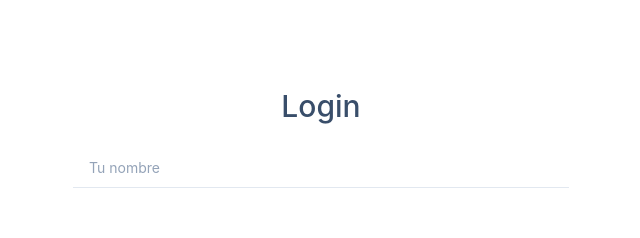
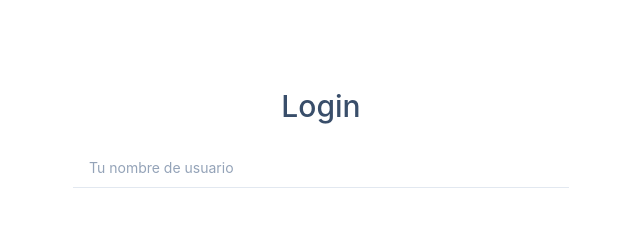
Before and after one commit to gervy2299/Project-tecnologiaWeb, a React (Create React App) app: page /login in a window 1280 px wide. Shown: the top 238 px of the page, without its empty margins (583-1223 px from the left). Built offline with nearby package versions, Linux system fonts and the light colour scheme.

Commit message:
Add status to CardServiceCheck

```diff
--- a/src/auth/pages/LoginPage.js
+++ b/src/auth/pages/LoginPage.js
@@ -56,7 +56,7 @@ export const LoginPage = () => {
                                     <input
                                         id="id-b04"
                                         type="text"
-                                        placeholder="Tu nombre"
+                                        placeholder="Tu nombre de usuario"
                                         className="peer relative h-10 w-full border-b border-slate-200 px-4 text-sm text-slate-500 placeholder-transparent outline-none transition-all autofill:bg-white invalid:border-pink-500 invalid:text-pink-500 focus:border-sky-500 focus:outline-none invalid:focus:border-pink-500 focus-visible:outline-none disabled:cursor-not-allowed disabled:bg-slate-50 disabled:text-slate-400"
                                         name="username"
                                         value={username}
@@ -66,7 +66,7 @@ export const LoginPage = () => {
                                         htmlFor="id-b04"
                                         className="absolute left-2 -top-2 z-[1] cursor-text px-2 text-xs text-slate-400 transition-all before:absolute before:top-0 before:left-0 before:z-[-1] before:block before:h-full before:w-full before:bg-white before:transition-all peer-placeholder-shown:top-2.5 peer-placeholder-shown:text-sm peer-required:after:text-pink-500 peer-required:after:content-['\u*'] peer-invalid:text-pink-500 peer-focus:-top-2 peer-focus:cursor-default peer-focus:text-xs peer-focus:text-sky-500 peer-invalid:peer-focus:text-pink-500 peer-disabled:cursor-not-allowed peer-disabled:text-slate-400 peer-disabled:before:bg-transparent"
                                     >
-                                        Tu nombre
+                                        Tu nombre de usuario
                                     </label>
                                 </div>
                             </div>
--- a/src/serviceAPP/components/CardServiceCheck.js
+++ b/src/serviceAPP/components/CardServiceCheck.js
@@ -19,7 +19,8 @@ export const CardServiceCheck = () => {
                         <div className="mt-5 mb-10 overflow-hidden rounded bg-white text-slate-500 shadow-md shadow-slate-200" key={check.id}>
 
                             <div className="p-6">
-                                <header className="mb-4 flex gap-4">
+                                <section className="mb-4 flex justify-between gap-4">
+                                    <div className="flex gap-4">
                                         <img
                                             src={internet}
                                             alt="user name"
@@ -34,7 +35,34 @@ export const CardServiceCheck = () => {
                                                 Creado el {formatDate(check.created_date)}
                                             </p>
                                         </div>
-                                </header>
+                                    </div>
+                                    {
+                                        check.status === "Up" ? (
+                                            <>
+
+
+                                                <span className="badge p-3 bg-green-500 text-white border-green-500">
+                                                    <svg xmlns="http://www.w3.org/2000/svg" fill="none" viewBox="0 0 24 24" strokeWidth={1.5} stroke="currentColor" className="w-6 h-6">
+                                                        <path strokeLinecap="round" strokeLinejoin="round" d="M12 19.5v-15m0 0l-6.75 6.75M12 4.5l6.75 6.75" />
+                                                    </svg>
+                                                    Servicicio activo
+                                                </span>
+
+                                            </>
+                                        ) :
+                                            (
+                                                <>
+                                                    <span className="badge py-3 bg-red-500 text-white border-red-500">
+                                                        <svg xmlns="http://www.w3.org/2000/svg" fill="none" viewBox="0 0 24 24" strokeWidth={1.5} stroke="currentColor" className="w-6 h-6">
+                                                            <path strokeLinecap="round" strokeLinejoin="round" d="M12 4.5v15m0 0l6.75-6.75M12 19.5l-6.75-6.75" />
+                                                        </svg>
+                                                        Servicio inactivo
+                                                    </span>
+                                                </>
+                                            )
+                                    }
+
+                                </section>
                                 <div className="overflow-x-auto">
                                     <table className="table w-full">
 
```
Lines whose indentation alone changed are shown as unchanged.
